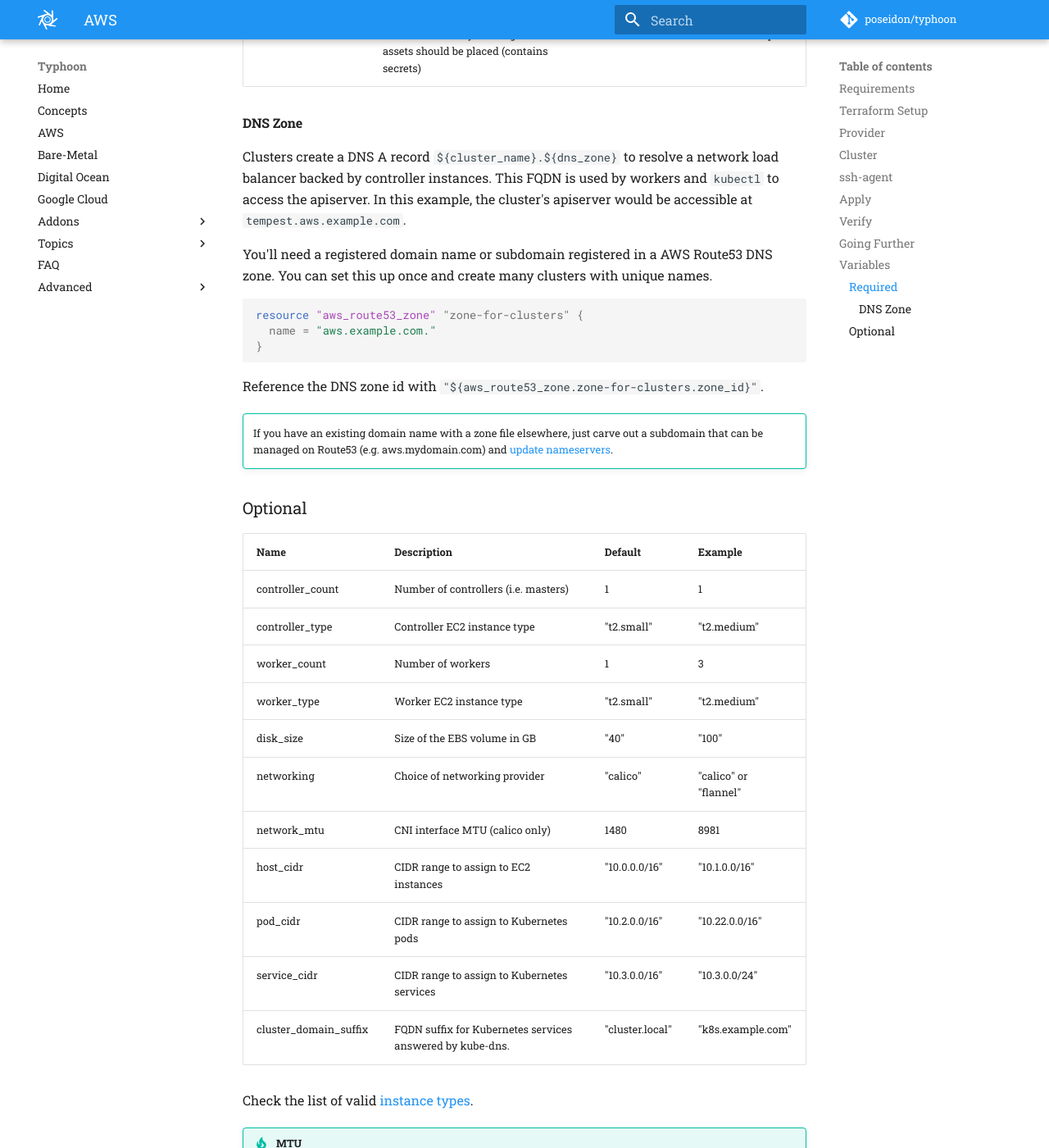
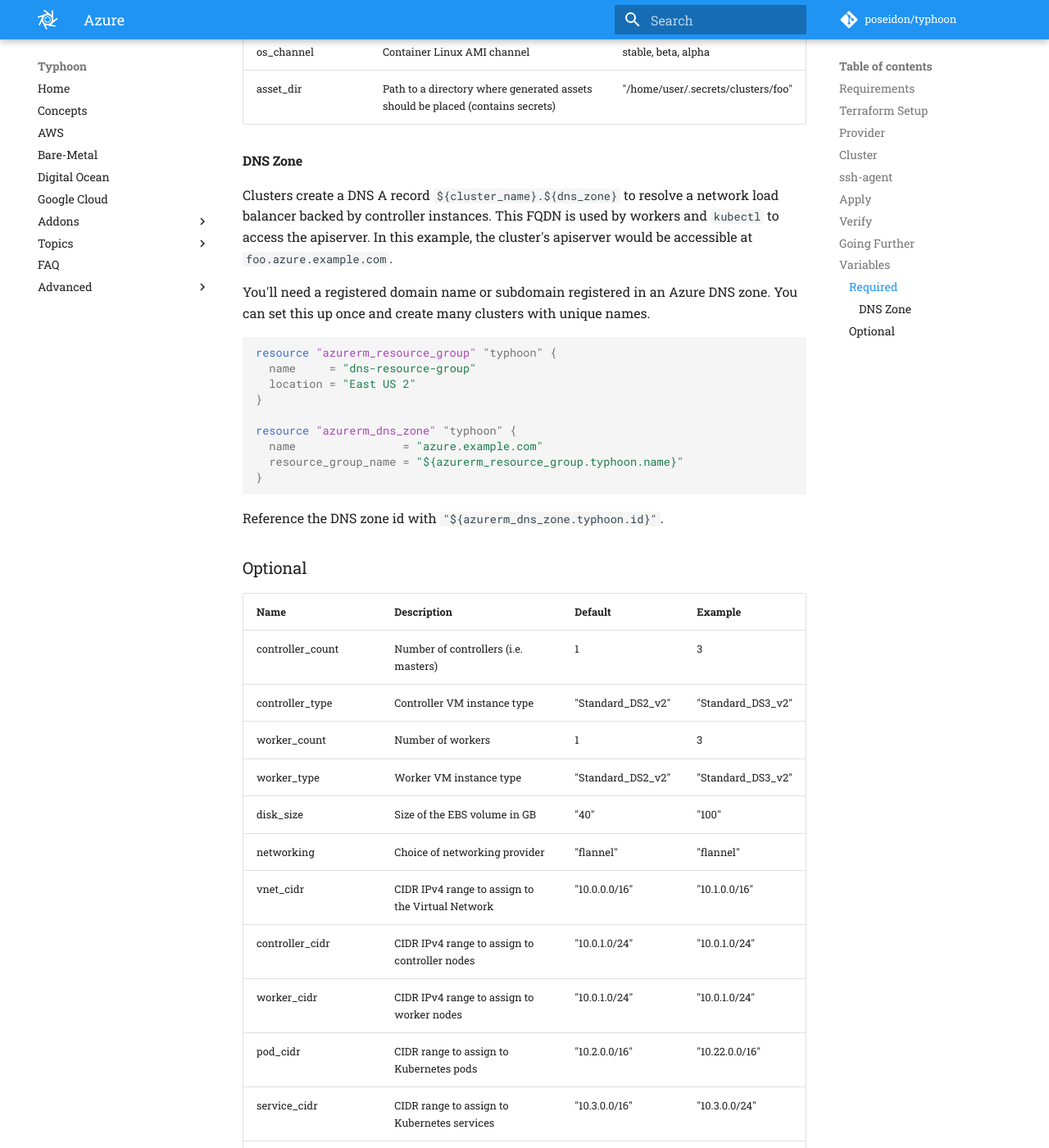
Before and after one commit to poseidon/typhoon, an MkDocs documentation site: the page built from docs/azure.md, in a window 1280 px wide and 1400 px high, scrolled down 5201 px. Shown: the whole window at 82% size. Built offline with MkDocs 1.6.1 and Material for MkDocs 9.7.7, drawn with Linux system fonts in a browser that asks for light colours; comment, search, counter and statistics services are not loaded; old or Windows-style settings are respelled for this version of MkDocs; some of the changed text lies outside the part shown.

Commit message:
docs: Update Azure docs

````diff
--- a/docs/azure.md
+++ b/docs/azure.md
@@ -1,15 +1,15 @@
-# AWS
+# Azure
 
-In this tutorial, we'll create a Kubernetes v1.9.3 cluster on AWS.
+In this tutorial, we'll create a Kubernetes v1.9.3 cluster on Azure.
 
-We'll declare a Kubernetes cluster in Terraform using the Typhoon Terraform module. On apply, a VPC, gateway, subnets, auto-scaling groups of controllers and workers, network load balancers for controllers and workers, and security groups will be created.
+We'll declare a Kubernetes cluster in Terraform using the Typhoon Terraform module. On apply, an Azure Virtual Network, subnets, Availability Sets for controllers and workers, load balancers for controllers and workers, and network security groups will be created.
 
-Controllers and workers are provisioned to run a `kubelet`. A one-time [bootkube](https://github.com/kubernetes-incubator/bootkube) bootstrap schedules an `apiserver`, `scheduler`, `controller-manager`, and `kube-dns` on controllers and runs `kube-proxy` and `calico` or `flannel` on each node. A generated `kubeconfig` provides `kubectl` access to the cluster.
+Controllers and workers are provisioned to run a `kubelet`. A one-time [bootkube](https://github.com/kubernetes-incubator/bootkube) bootstrap schedules an `apiserver`, `scheduler`, `controller-manager`, and `kube-dns` on controllers and runs `kube-proxy` and `flannel` on each node. A generated `kubeconfig` provides `kubectl` access to the cluster.
 
 ## Requirements
 
-* AWS Account and IAM credentials
-* AWS Route53 DNS Zone (registered Domain Name or delegated subdomain)
+* Azure Account and AAD credentials
+* Azure DNS Zone (registered Domain Name or delegated subdomain)
 * Terraform v0.11.x and [terraform-provider-ct](https://github.com/coreos/terraform-provider-ct) installed locally
 
 ## Terraform Setup
@@ -45,23 +45,22 @@ cd infra/clusters
 
 ## Provider
 
-Login to your AWS IAM dashboard and find your IAM user. Select "Security Credentials" and create an access key. Save the id and secret to a file that can be referenced in configs.
+Credentials are required to provision resources using the `azurerm` provider.
 
-```
-[default]
-aws_access_key_id = xxx
-aws_secret_access_key = yyy
+Using environment variables is the suggested method for storing authentication information:
+```bash
+export ARM_CLIENT_ID="<arm_client_id>"
+export ARM_CLIENT_SECRET="<arm_client_secret>"
+export ARM_SUBSCRIPTION_ID="<arm_subscription_id>"
+export ARM_TENANT_ID="<arm_tenant_id>"
 ```
 
-Configure the AWS provider to use your access key credentials in a `providers.tf` file.
+Configure the Azure provider to use your access key credentials in a `providers.tf` file.
 
 ```tf
-provider "aws" {
-  version = "~> 1.5.0"
+provider "azurerm" {
+  version = "~> 1.1"
   alias   = "default"
-
-  region                  = "eu-central-1"
-  shared_credentials_file = "/home/user/.config/aws/credentials"
 }
 
 provider "local" {
@@ -85,44 +84,46 @@ provider "tls" {
 }
 ```
 
-Additional configuration options are described in the `aws` provider [docs](https://www.terraform.io/docs/providers/aws/).
+Additional configuration options are described in the `azurerm` provider [docs](https://www.terraform.io/docs/providers/azurerm/).
 
 !!! tip
-    Regions are listed in [docs](http://docs.aws.amazon.com/general/latest/gr/rande.html#ec2_region) or with `aws ec2 describe-regions`.
+    Regions are listed in [docs](https://azure.microsoft.com/en-us/regions/) or with `az account list-locations -o table`.
 
 ## Cluster
 
-Define a Kubernetes cluster using the module `aws/container-linux/kubernetes`.
+Define a Kubernetes cluster using the module `azure/container-linux/kubernetes`.
 
 ```tf
-module "aws-tempest" {
-  source = "git::https://github.com/poseidon/typhoon//aws/container-linux/kubernetes?ref=v1.9.3"
+module "azure-foo" {
+  source = "git::https://github.com/justaugustus/typhoon-azure//azure/container-linux/kubernetes?ref=v1.9.3-azure.0"
 
   providers = {
-    aws = "aws.default"
+    azure = "azure.default"
     local = "local.default"
     null = "null.default"
     template = "template.default"
     tls = "tls.default"
   }
 
-  cluster_name = "tempest"
+  cluster_name = "foo"
+  location     = "eastus2"
 
-  # AWS
-  dns_zone           = "aws.example.com"
-  dns_zone_id        = "Z3PAABBCFAKEC0"
-  controller_count   = 1
-  controller_type    = "t2.medium"
+  # Azure
+  dns_zone           = "azure.example.com"
+  dns_zone_rg        = "dns-resource-group"
+  controller_count   = 3
+  controller_type    = "Standard_DS2_v2"
   worker_count       = 2
-  worker_type        = "t2.small"
-  ssh_authorized_key = "ssh-rsa AAAAB3Nz..."
+  worker_type        = "Standard_DS2_v2"
+  os_channel         = "stable"
+  ssh_authorized_key = "${file("/home/<user>/.ssh/id_rsa.pub")}"
 
   # bootkube
-  asset_dir  = "/home/user/.secrets/clusters/tempest"
+  asset_dir = "/home/augustus/.secrets/clusters/foo"
 }
 ```
 
-Reference the [variables docs](#variables) or the [variables.tf](https://github.com/poseidon/typhoon/blob/master/aws/container-linux/kubernetes/variables.tf) source.
+Reference the [variables docs](#variables) or the [variables.tf](https://github.com/justaugustus/typhoon-azure/blob/azure/azure/container-linux/kubernetes/variables.tf) source.
 
 ## ssh-agent
 
@@ -149,7 +150,7 @@ Get or update Terraform modules.
 ```sh
 $ terraform get            # downloads missing modules
 $ terraform get --update   # updates all modules
-Get: git::https://github.com/poseidon/typhoon (update)
+Get: git::https://github.com/justaugustus/typhoon-azure (update)
 Get: git::https://github.com/poseidon/bootkube-terraform.git?ref=v0.10.0 (update)
 ```
 
@@ -165,9 +166,9 @@ Apply the changes to create the cluster.
 ```sh
 $ terraform apply
 ...
-module.aws-tempest.null_resource.bootkube-start: Still creating... (4m50s elapsed)
-module.aws-tempest.null_resource.bootkube-start: Still creating... (5m0s elapsed)
-module.aws-tempest.null_resource.bootkube-start: Creation complete after 11m8s (ID: 3961816482286168143)
+module.azure-foo.null_resource.bootkube-start: Still creating... (4m50s elapsed)
+module.azure-foo.null_resource.bootkube-start: Still creating... (5m0s elapsed)
+module.azure-foo.null_resource.bootkube-start: Creation complete after 11m8s (ID: 3961816482286168143)
 
 Apply complete! Resources: 98 added, 0 changed, 0 destroyed.
 ```
@@ -179,7 +180,7 @@ In 4-8 minutes, the Kubernetes cluster will be ready.
 [Install kubectl](https://coreos.com/kubernetes/docs/latest/configure-kubectl.html) on your system. Use the generated `kubeconfig` credentials to access the Kubernetes cluster and list nodes.
 
 ```
-$ export KUBECONFIG=/home/user/.secrets/clusters/tempest/auth/kubeconfig
+$ export KUBECONFIG=/home/user/.secrets/clusters/foo/auth/kubeconfig
 $ kubectl get nodes
 NAME             STATUS    AGE       VERSION
 ip-10-0-12-221   Ready     34m       v1.9.3
@@ -221,47 +222,49 @@ Learn about [version pinning](concepts.md#versioning), [maintenance](topics/main
 
 | Name | Description | Example |
 |:-----|:------------|:--------|
-| cluster_name | Unique cluster name (prepended to dns_zone) | "tempest" |
-| dns_zone | AWS Route53 DNS zone | "aws.example.com" |
-| dns_zone_id | AWS Route53 DNS zone id | "Z3PAABBCFAKEC0" |
+| location | Azure location to create resources | "eastus2" |
+| cluster_name | Unique cluster name (prepended to dns_zone) | "foo" |
+| dns_zone | Azure DNS zone | "azure.example.com" |
+| dns_zone_rg | Resource group of Azure DNS zone | "dns-resource-group" |
 | ssh_authorized_key | SSH public key for ~/.ssh_authorized_keys | "ssh-rsa AAAAB3NZ..." |
 | os_channel | Container Linux AMI channel | stable, beta, alpha |
-| asset_dir | Path to a directory where generated assets should be placed (contains secrets) | "/home/user/.secrets/clusters/tempest" |
+| asset_dir | Path to a directory where generated assets should be placed (contains secrets) | "/home/user/.secrets/clusters/foo" |
 
 #### DNS Zone
 
-Clusters create a DNS A record `${cluster_name}.${dns_zone}` to resolve a network load balancer backed by controller instances. This FQDN is used by workers and `kubectl` to access the apiserver. In this example, the cluster's apiserver would be accessible at `tempest.aws.example.com`.
+Clusters create a DNS A record `${cluster_name}.${dns_zone}` to resolve a network load balancer backed by controller instances. This FQDN is used by workers and `kubectl` to access the apiserver. In this example, the cluster's apiserver would be accessible at `foo.azure.example.com`.
 
-You'll need a registered domain name or subdomain registered in a AWS Route53 DNS zone. You can set this up once and create many clusters with unique names.
+You'll need a registered domain name or subdomain registered in an Azure DNS zone. You can set this up once and create many clusters with unique names.
 
 ```tf
-resource "aws_route53_zone" "zone-for-clusters" {
-  name = "aws.example.com."
+resource "azurerm_resource_group" "typhoon" {
+  name     = "dns-resource-group"
+  location = "East US 2"
+}
+
+resource "azurerm_dns_zone" "typhoon" {
+  name                = "azure.example.com"
+  resource_group_name = "${azurerm_resource_group.typhoon.name}"
 }
 ```
 
-Reference the DNS zone id with `"${aws_route53_zone.zone-for-clusters.zone_id}"`.
-
-!!! tip ""
-    If you have an existing domain name with a zone file elsewhere, just carve out a subdomain that can be managed on Route53 (e.g. aws.mydomain.com) and [update nameservers](http://docs.aws.amazon.com/Route53/latest/DeveloperGuide/SOA-NSrecords.html).
+Reference the DNS zone id with `"${azurerm_dns_zone.typhoon.id}"`.
 
 ### Optional
 
 | Name | Description | Default | Example |
 |:-----|:------------|:--------|:--------|
-| controller_count | Number of controllers (i.e. masters) | 1 | 1 |
-| controller_type | Controller EC2 instance type | "t2.small" | "t2.medium" |
+| controller_count | Number of controllers (i.e. masters) | 1 | 3 |
+| controller_type | Controller VM instance type | "Standard_DS2_v2" | "Standard_DS3_v2" |
 | worker_count | Number of workers | 1 | 3 |
-| worker_type | Worker EC2 instance type | "t2.small" | "t2.medium" |
+| worker_type | Worker VM instance type | "Standard_DS2_v2" | "Standard_DS3_v2" |
 | disk_size | Size of the EBS volume in GB | "40" | "100" |
-| networking | Choice of networking provider | "calico" | "calico" or "flannel" |
-| network_mtu | CNI interface MTU (calico only) | 1480 | 8981 |
-| host_cidr | CIDR range to assign to EC2 instances | "10.0.0.0/16" | "10.1.0.0/16" |
+| networking | Choice of networking provider | "flannel" | "flannel" |
+| vnet_cidr | CIDR IPv4 range to assign to the Virtual Network | "10.0.0.0/16" | "10.1.0.0/16" |
+| controller_cidr | CIDR IPv4 range to assign to controller nodes | "10.0.1.0/24" | "10.0.1.0/24" |
+| worker_cidr | CIDR IPv4 range to assign to worker nodes | "10.0.1.0/24" | "10.0.1.0/24" |
 | pod_cidr | CIDR range to assign to Kubernetes pods | "10.2.0.0/16" | "10.22.0.0/16" |
 | service_cidr | CIDR range to assign to Kubernetes services | "10.3.0.0/16" | "10.3.0.0/24" |
 | cluster_domain_suffix | FQDN suffix for Kubernetes services answered by kube-dns. | "cluster.local" | "k8s.example.com" |
 
-Check the list of valid [instance types](https://aws.amazon.com/ec2/instance-types/).
-
-!!! tip "MTU"
-    If your EC2 instance type supports [Jumbo frames](http://docs.aws.amazon.com/AWSEC2/latest/UserGuide/network_mtu.html#jumbo_frame_instances) (most do), we recommend you change the `network_mtu` to 8991! You will get better pod-to-pod bandwidth.
+Check the list of valid [instance types](https://docs.microsoft.com/en-us/azure/virtual-machines/linux/sizes).
````
